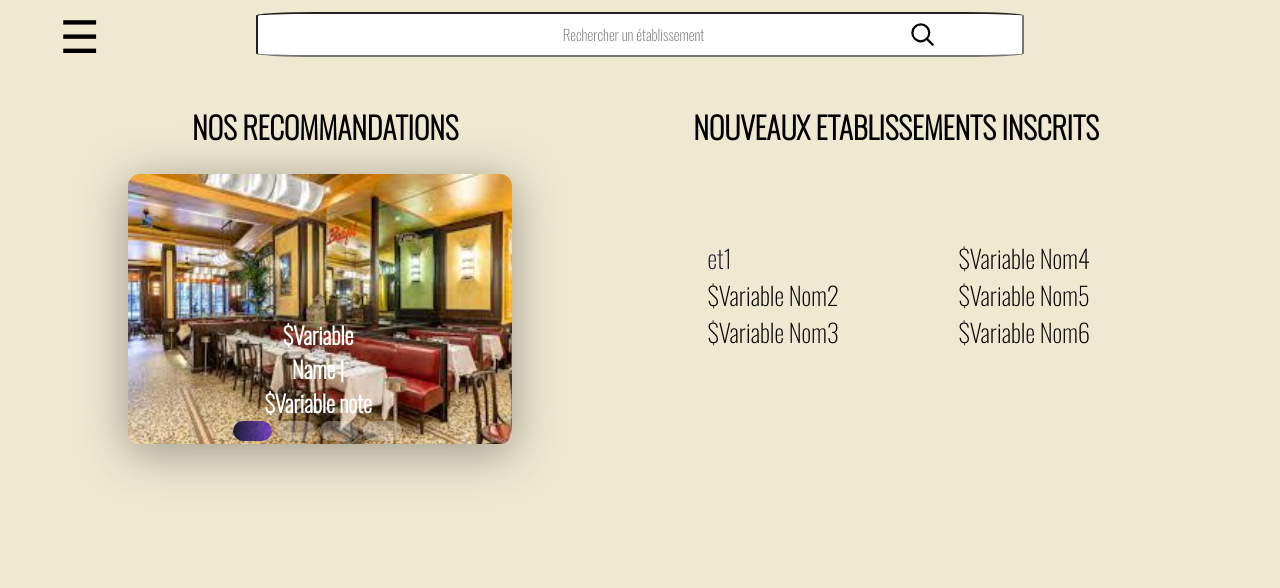
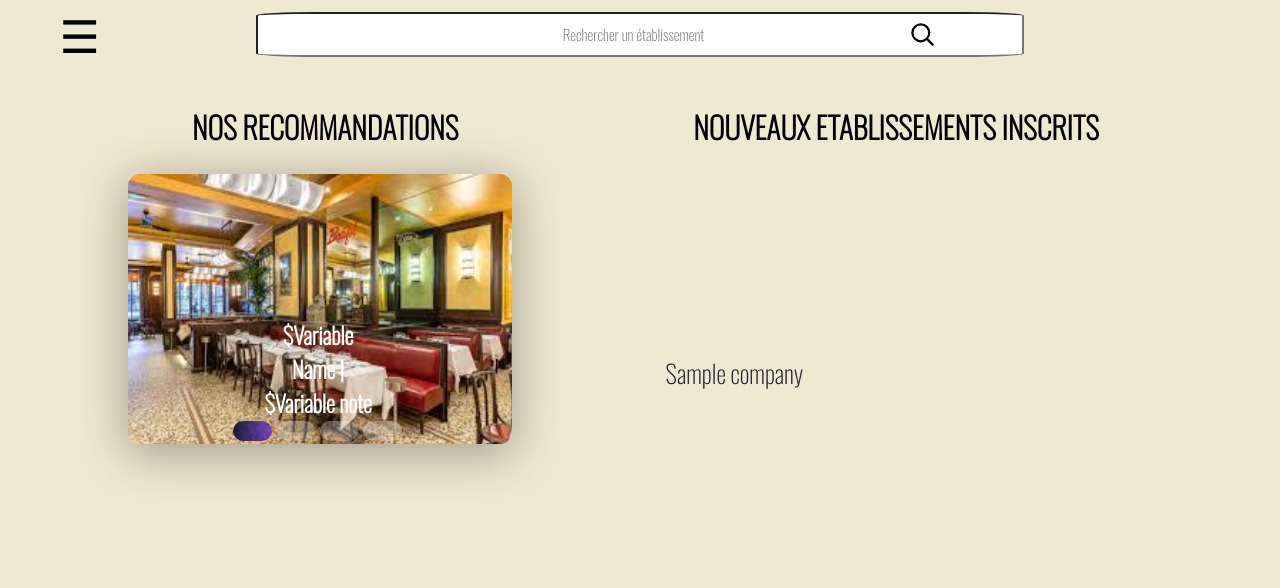
Before and after one commit to bmuteau/goodgrade, a PHP site: page / in a window 1280 px wide. Shown: the part 204-792 px from the top of the page. Run offline with PHP 8.4, Linux system fonts and the light colour scheme; tables that the repository leaves empty or names only in its code hold one stand-in row (values such as "Sample post").

Commit message:
home page last register done

```diff
--- a/Application/HelperFunctions.php
+++ b/Application/HelperFunctions.php
@@ -317,4 +317,7 @@ class HelperFunctions
         }
         return false;
     }
+    public static function getLastCompany()
+    {
+    }
 }
--- a/controller/etprofile.php
+++ b/controller/etprofile.php
@@ -36,6 +36,9 @@ if ($connect != null) {
     $query->execute(array($getid));
     $posts = $query->fetchAll();
 }
+
+
+
 // si l'id avec la session n'est pas determiné alors récupéré les informations
 if ($connect != null) {
     $query = $connect->prepare("SELECT company_name,phone,adress,description,website,company.image,image2,image3,note,avis,pseudo
--- a/controller/home.php
+++ b/controller/home.php
@@ -2,5 +2,11 @@
 global $hlp, $db;
 
 
+$connect = $db->connect();
+$stm = $connect->prepare("SELECT company_name FROM company ORDER BY id DESC LIMIT 0,6");
+$stm->execute();
+$last = $stm->fetchAll();
+
+
 include 'controller/header.php';
 include 'template/home.php';
--- a/styles/home.css
+++ b/styles/home.css
@@ -49,37 +49,15 @@ input::placeholder {
 }
 
 .list {
-  display: grid;
-  grid-template-columns: 1fr 5fr 1fr 5fr 10px;
-  grid-template-rows: repeat(3, 1fr);
-  grid-column-gap: 0px;
-  grid-row-gap: 0px;
   top: 66%;
   position: absolute;
-  width: 87%;
+  width: 46%;
   font-size: 15px;
-  margin-top: 10%;
+  margin-top: 19%;
+  left: 32%;
   list-style: none;
 }
 
-.last1 {
-  grid-area: 1 / 2 / 2 / 3;
-}
-.last2 {
-  grid-area: 2 / 2 / 3 / 3;
-}
-.last3 {
-  grid-area: 3 / 2 / 4 / 3;
-}
-.last4 {
-  grid-area: 1 / 4 / 2 / 5;
-}
-.last5 {
-  grid-area: 2 / 4 / 3 / 5;
-}
-.last6 {
-  grid-area: 3 / 4 / 4 / 5;
-}
 /* slider */
 .c {
   height: 200px;
--- a/template/home.php
+++ b/template/home.php
@@ -66,16 +66,14 @@
 
         </div>
         <h1 class="new">NOUVEAUX ETABLISSEMENTS INSCRITS </h1>
+        <ul class="list">
+            <?php foreach ($last as $lasts) : ?>
 
-        <ul class="list">
-            <li class="last1"><a href="etprofile-39">et1</a></li>
-            <li class="last2">$Variable Nom2</li>
-            <li class="last3">$Variable Nom3</li>
-            <li class="last4">$Variable Nom4</li>
-            <li class="last5">$Variable Nom5</li>
-            <li class="last6">$Variable Nom6</li>
+                <?= '<a href="etprofile">' . '<li>' . $lasts['company_name'] . '</a>' . '</li>' ?>
+
+            <?php endforeach ?>
+
         </ul>
-
 
     </div>
 </body>
```
